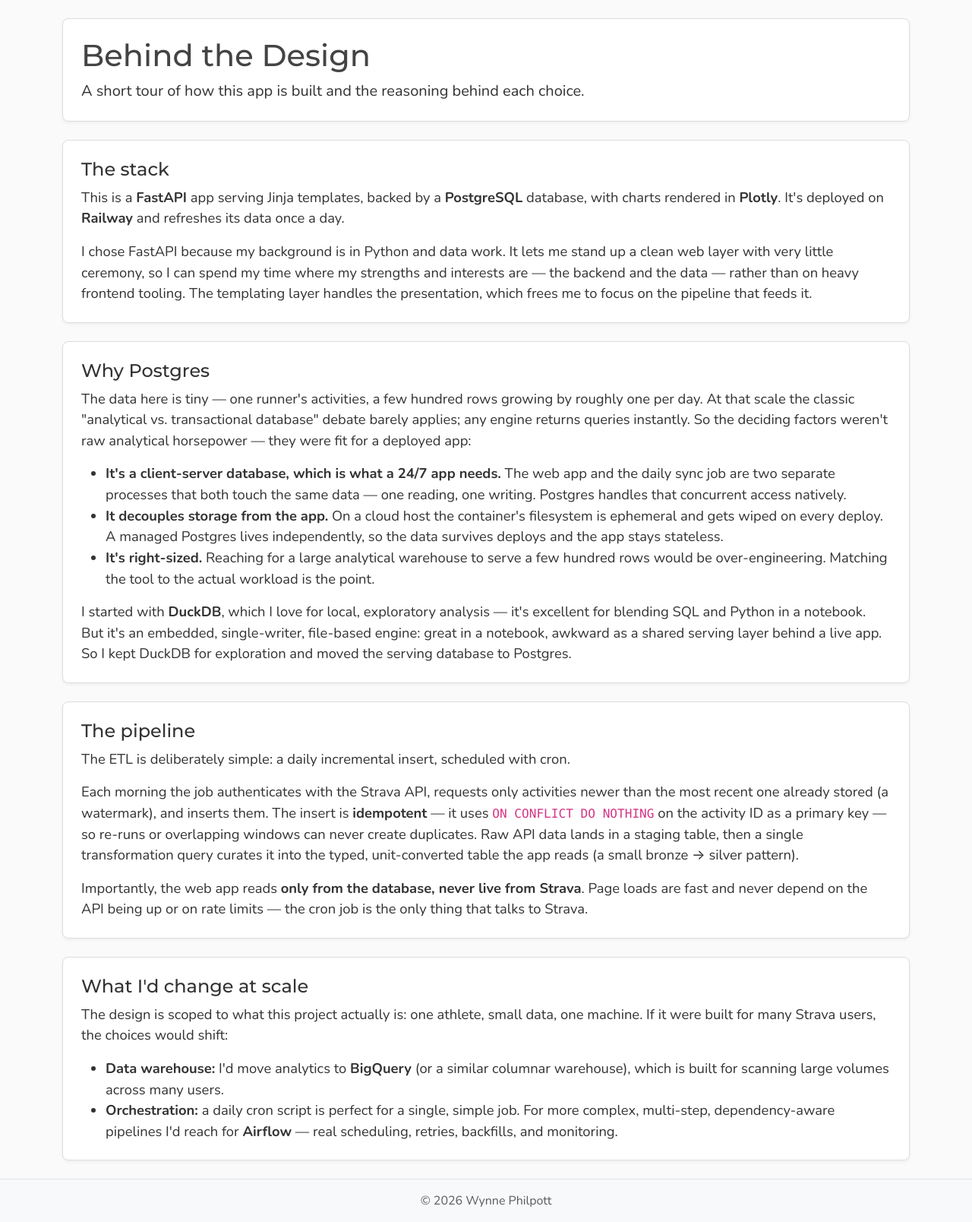
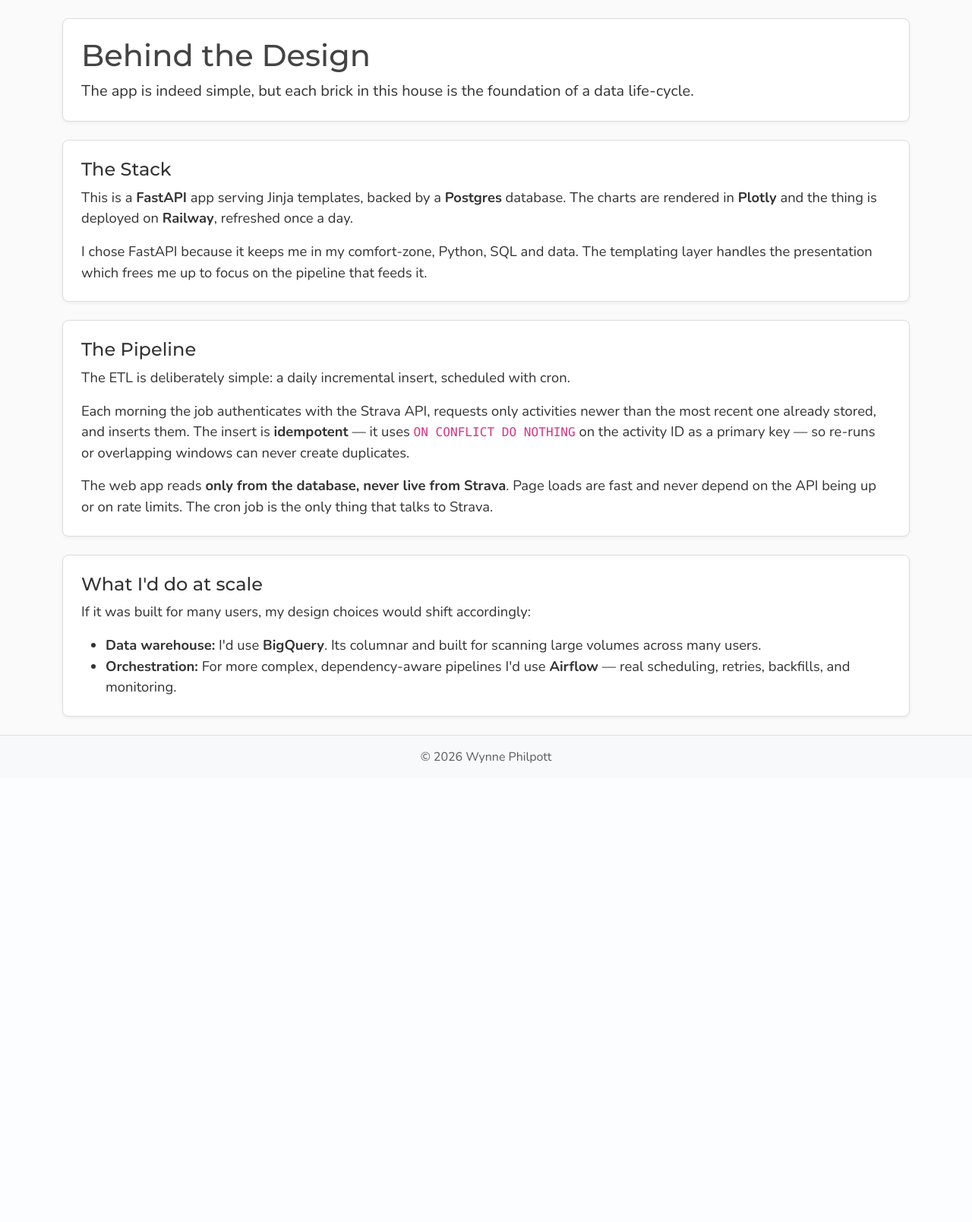
Before and after one commit to EpistolaryAcumen/wynnes-strava-activities, a FastAPI app: page /behind-the-design in a window 1280 px wide. Shown: the part 56-1664 px from the top of the page at 76% size. After the commit the page ends 1060 px from the top, so only its background shows below. Run offline with FastAPI, Linux system fonts and the light colour scheme.

Commit message:
update description

```diff
--- a/templates/behind-the-design.html
+++ b/templates/behind-the-design.html
@@ -4,64 +4,38 @@
 {% block content %}
 <div class="content-section py-4 px-4 mb-4">
     <h1>Behind the Design</h1>
-    <p class="lead mb-0">A short tour of how this app is built and the reasoning behind each choice.</p>
+    <p class="lead mb-0">The app is indeed simple, but each brick in this house is the foundation of a data life-cycle.</p>
 </div>
 
 <div class="content-section py-4 px-4 mb-4">
-    <h2 class="h4">The stack</h2>
-    <p>This is a <strong>FastAPI</strong> app serving Jinja templates, backed by a <strong>PostgreSQL</strong>
-        database, with charts rendered in <strong>Plotly</strong>. It's deployed on <strong>Railway</strong> and
-        refreshes its data once a day.</p>
-    <p class="mb-0">I chose FastAPI because my background is in Python and data work. It lets me stand up a clean
-        web layer with very little ceremony, so I can spend my time where my strengths and interests are — the
-        backend and the data — rather than on heavy frontend tooling. The templating layer handles the
-        presentation, which frees me to focus on the pipeline that feeds it.</p>
+    <h2 class="h4">The Stack</h2>
+    <p>This is a <strong>FastAPI</strong> app serving Jinja templates, backed by a <strong>Postgres</strong>
+        database. The charts are rendered in <strong>Plotly</strong> and the thing is deployed on <strong>Railway</strong>,
+        refreshed once a day.</p>
+    <p class="mb-0">I chose FastAPI because it keeps me in my comfort-zone, Python, SQL and data. The templating layer handles
+        the presentation which frees me up to focus on the pipeline that feeds it.</p>
 </div>
 
 <div class="content-section py-4 px-4 mb-4">
-    <h2 class="h4">Why Postgres</h2>
-    <p>The data here is tiny — one runner's activities, a few hundred rows growing by roughly one per day. At that
-        scale the classic "analytical vs. transactional database" debate barely applies; any engine returns queries
-        instantly. So the deciding factors weren't raw analytical horsepower — they were fit for a deployed app:</p>
-    <ul>
-        <li><strong>It's a client-server database, which is what a 24/7 app needs.</strong> The web app and the
-            daily sync job are two separate processes that both touch the same data — one reading, one writing.
-            Postgres handles that concurrent access natively.</li>
-        <li><strong>It decouples storage from the app.</strong> On a cloud host the container's filesystem is
-            ephemeral and gets wiped on every deploy. A managed Postgres lives independently, so the data survives
-            deploys and the app stays stateless.</li>
-        <li><strong>It's right-sized.</strong> Reaching for a large analytical warehouse to serve a few hundred
-            rows would be over-engineering. Matching the tool to the actual workload is the point.</li>
-    </ul>
-    <p class="mb-0">I started with <strong>DuckDB</strong>, which I love for local, exploratory analysis — it's
-        excellent for blending SQL and Python in a notebook. But it's an embedded, single-writer, file-based engine:
-        great in a notebook, awkward as a shared serving layer behind a live app. So I kept DuckDB for exploration
-        and moved the serving database to Postgres.</p>
-</div>
-
-<div class="content-section py-4 px-4 mb-4">
-    <h2 class="h4">The pipeline</h2>
+    <h2 class="h4">The Pipeline</h2>
     <p>The ETL is deliberately simple: a daily incremental insert, scheduled with cron.</p>
     <p>Each morning the job authenticates with the Strava API, requests only activities newer than the most recent
-        one already stored (a watermark), and inserts them. The insert is <strong>idempotent</strong> — it uses
+        one already stored, and inserts them. The insert is <strong>idempotent</strong> — it uses
         <code>ON CONFLICT DO NOTHING</code> on the activity ID as a primary key — so re-runs or overlapping windows
-        can never create duplicates. Raw API data lands in a staging table, then a single transformation query
-        curates it into the typed, unit-converted table the app reads (a small bronze &rarr; silver pattern).</p>
-    <p class="mb-0">Importantly, the web app reads <strong>only from the database, never live from Strava</strong>.
-        Page loads are fast and never depend on the API being up or on rate limits — the cron job is the only thing
+        can never create duplicates.</p>
+    <p class="mb-0">The web app reads <strong>only from the database, never live from Strava</strong>.
+        Page loads are fast and never depend on the API being up or on rate limits. The cron job is the only thing
         that talks to Strava.</p>
 </div>
 
 <div class="content-section py-4 px-4 mb-4">
-    <h2 class="h4">What I'd change at scale</h2>
-    <p>The design is scoped to what this project actually is: one athlete, small data, one machine. If it were built
-        for many Strava users, the choices would shift:</p>
+    <h2 class="h4">What I'd do at scale</h2>
+    <p>If it was built for many users, my design choices would shift accordingly:</p>
     <ul class="mb-0">
-        <li><strong>Data warehouse:</strong> I'd move analytics to <strong>BigQuery</strong> (or a similar columnar
-            warehouse), which is built for scanning large volumes across many users.</li>
-        <li><strong>Orchestration:</strong> a daily cron script is perfect for a single, simple job. For more
-            complex, multi-step, dependency-aware pipelines I'd reach for <strong>Airflow</strong> — real
-            scheduling, retries, backfills, and monitoring.</li>
+        <li><strong>Data warehouse:</strong> I'd use <strong>BigQuery</strong>. Its columnar and built for
+            scanning large volumes across many users.</li>
+        <li><strong>Orchestration:</strong> For more complex, dependency-aware pipelines I'd use <strong>Airflow</strong> — real scheduling,
+            retries, backfills, and monitoring.</li>
     </ul>
 </div>
 {% endblock %}
```
